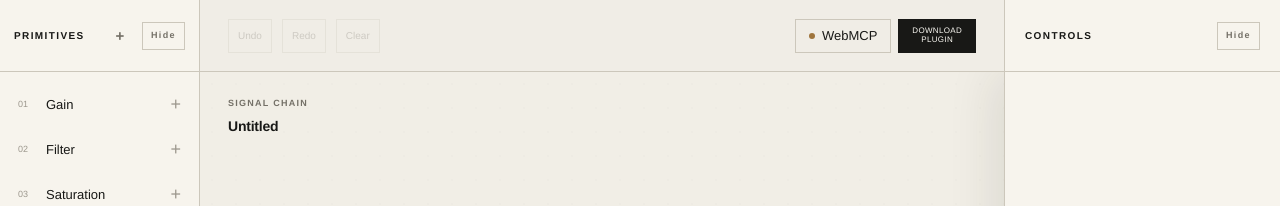
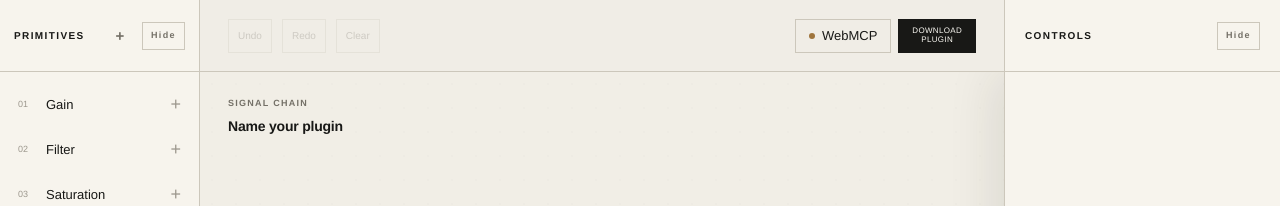
Before and after one commit to jbm12321/Beat.Z, a Next.js app: page / in a window 1280 px wide. Shown: the top 206 px of the page. Built offline with nearby package versions, Linux system fonts and the light colour scheme.

Commit message:
Name fresh plugin projects clearly

```diff
--- a/src/features/audio-builder/domain/project.ts
+++ b/src/features/audio-builder/domain/project.ts
@@ -229,7 +229,7 @@ export const clamp = (value: number, min: number, max: number) => Math.min(max,
 
 export function createInitialProject(): ProjectV2 {
   return {
-    schemaVersion: 2, id: makeId('project'), name: 'Untitled', revision: 0, engine: structuredClone(ENGINE_PROVENANCE),
+    schemaVersion: 2, id: makeId('project'), name: 'Name your plugin', revision: 0, engine: structuredClone(ENGINE_PROVENANCE),
     chain: [], nodes: {}, macros: [], activity: [],
   };
 }
```
Also changed, not shown: 2 other files (tests, documents, lock files or other folders).
